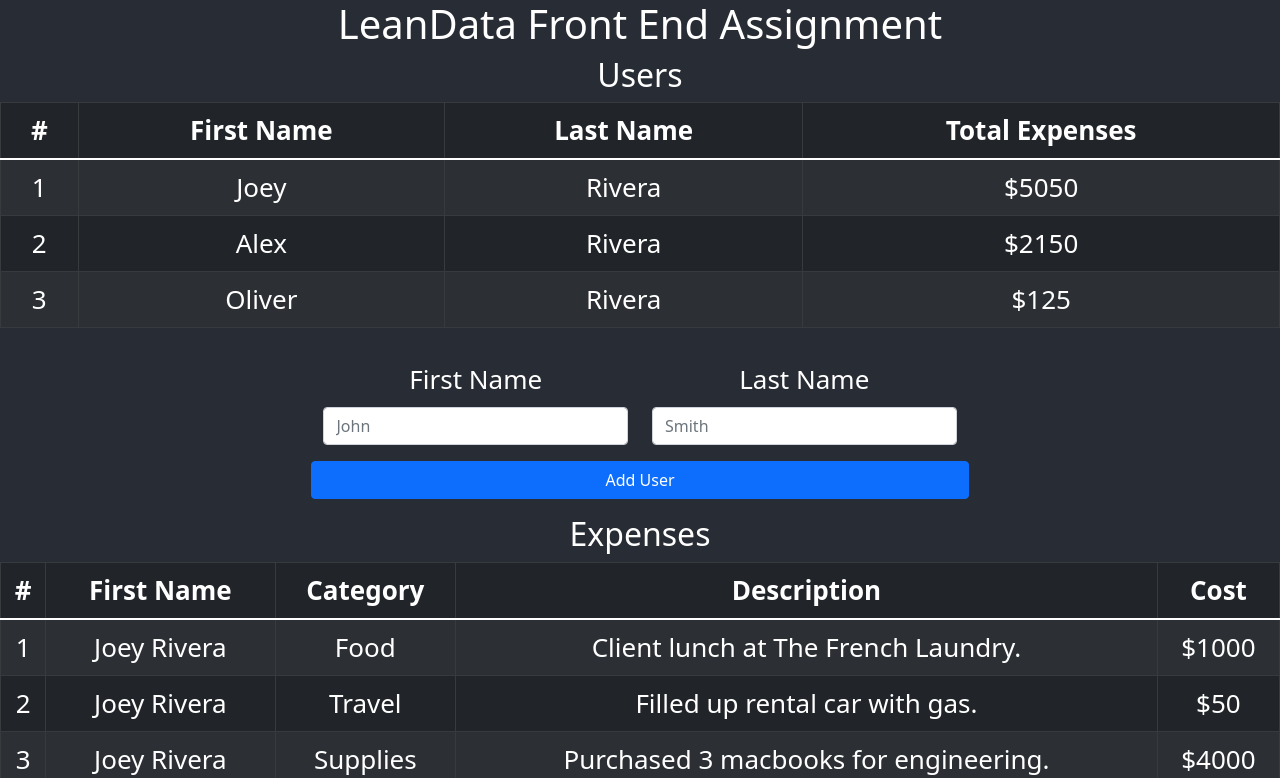
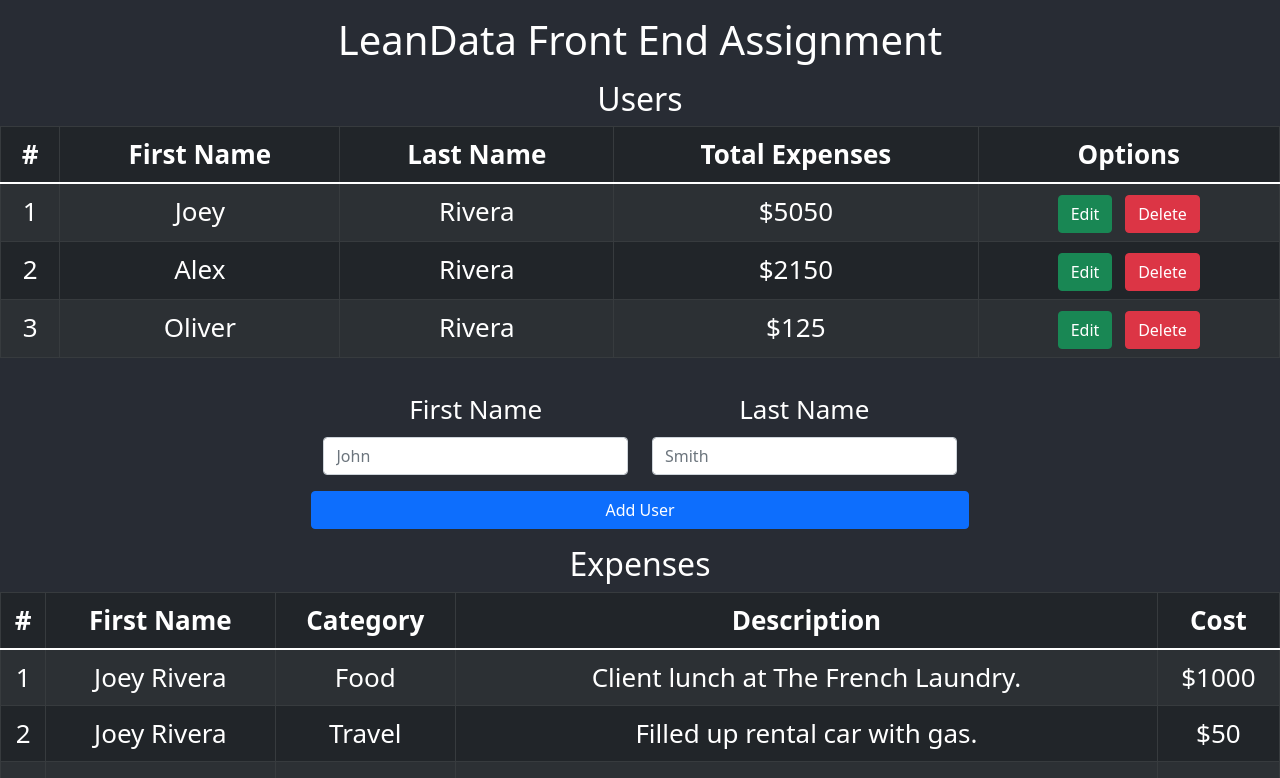
Before and after one commit to JoeyRivera01/leanData-Front-End-Hw, a React (Create React App) app: page / in a window 1280 px wide. Shown: the top 778 px of the page. Built offline with nearby package versions, Linux system fonts and the light colour scheme.

Commit message:
Added edit and delete functionality to user table

```diff
--- a/src/App.css
+++ b/src/App.css
@@ -14,6 +14,15 @@
   color: #61dafb;
 }
 
+.page-title {
+  margin: 2vh;
+}
+
+.edit-btn,
+.delete-btn {
+  margin: 0 0.5vw 0 0.5vw;
+}
+
 @keyframes App-logo-spin {
   from {
     transform: rotate(0deg);
--- a/src/App.js
+++ b/src/App.js
@@ -5,6 +5,7 @@ import CompanyExpensesTable from './components/CompanyExpensesTable.js'
 import './App.css';
 
 const App = () => {
+  const [displaying, setDisplaying] = useState('users');
   const [expensesByCategory, setExpensesByCategory] = useState({
     'Food': 1100,
     'Travel': 50,
@@ -47,8 +48,8 @@ const App = () => {
   });
 
   return (
-    <div className="App">
-      <h1>LeanData Front End Assignment</h1>
+    <div className='App'>
+      <h1 className='page-title'>LeanData Front End Assignment</h1>
       <UsersTable users={users} setUsers={setUsers}/>
       <ExpenseTable users={users} expensesByCategory={expensesByCategory}/>
       <CompanyExpensesTable expensesByCategory={expensesByCategory}/>
--- a/src/components/UsersTable.js
+++ b/src/components/UsersTable.js
@@ -1,10 +1,12 @@
-import { useState, useEffect } from 'react';
+import { useState } from 'react';
 import { Table, Form, Row, Col, Button } from 'react-bootstrap';
 
 const UsersTable = ({users, setUsers}) => {
   const [nextUserId, setNextUserId] = useState(4);
   const [firstName, setFirstName] = useState('');
   const [lastName, setLastName] = useState('');
+  const [editMode, setEditMode] = useState(false);
+  const [editingCell, setEditingCell] = useState(0);
 
   const handleAddUser = (e) => {
     e.preventDefault();
@@ -15,7 +17,8 @@ const UsersTable = ({users, setUsers}) => {
       totalExpenses: 0
     }});
     setNextUserId(prevState => prevState + 1);
-    console.log(nextUserId);
+    setFirstName('');
+    setLastName('');
   }
 
   const handleFirstNameInput = (e) => {
@@ -24,6 +27,29 @@ const UsersTable = ({users, setUsers}) => {
 
   const handleLastNameInput = (e) => {
     setLastName(e.target.value);
+  }
+
+  const handleEdit = (e) => {
+    setEditMode(true);
+    setEditingCell(e.target.id);
+  }
+
+  const handleSave = (e) => {
+    let newUserSet = {...users};
+    newUserSet[editingCell].firstName = firstName;
+    newUserSet[editingCell].lastName = lastName;
+    setUsers(newUserSet);
+    setFirstName('');
+    setLastName('');
+    setEditMode(false);
+    setEditingCell(0);
+  }
+
+  const handleDelete = (e) => {
+    let id = e.target.id;
+    let newUserSet = {...users};
+    delete newUserSet[id];
+    setUsers(newUserSet);
   }
 
   return (
@@ -36,6 +62,7 @@ const UsersTable = ({users, setUsers}) => {
             <th>First Name</th>
             <th>Last Name</th>
             <th>Total Expenses</th>
+            <th>Options</th>
           </tr>
         </thead>
         <tbody>
@@ -43,9 +70,36 @@ const UsersTable = ({users, setUsers}) => {
             Object.entries(users).map(([userId, user], index) =>
               <tr key={userId}>
                 <td>{index + 1}</td>
-                <td>{user.firstName}</td>
-                <td>{user.lastName}</td>
+                <td>
+                  {editMode && userId === editingCell ?
+                    <input type='text' value={firstName} onChange={handleFirstNameInput} id={userId}></input>
+                    : user.firstName
+                  }
+                </td>
+                <td>
+                  {editMode && userId === editingCell ?
+                    <input type='text' value={lastName} onChange={handleLastNameInput} id={userId}></input>
+                    : user.lastName
+                  }
+                </td>
                 <td>{'$' + user.totalExpenses}</td>
+                <td>
+                  <Button
+                    variant='success'
+                    className='edit-btn'
+                    id={userId}
+                    onClick={editMode ? handleSave : handleEdit}>
+                    {editMode ? 'Save' :'Edit'}
+                  </Button>
+                  <Button
+                    variant='danger'
+                    className='delete-btn'
+                    id={userId}
+                    onClick={handleDelete}
+                  >
+                    Delete
+                  </Button>
+                </td>
               </tr>
             )}
         </tbody>
@@ -58,6 +112,7 @@ const UsersTable = ({users, setUsers}) => {
               <Form.Control
                 required
                 type="text"
+                value={firstName}
                 placeholder="John"
                 onChange={handleFirstNameInput}
               />
@@ -69,6 +124,7 @@ const UsersTable = ({users, setUsers}) => {
             <Form.Control
               required
               type="text"
+              value={lastName}
               placeholder="Smith"
               onChange={handleLastNameInput}
             />
```
